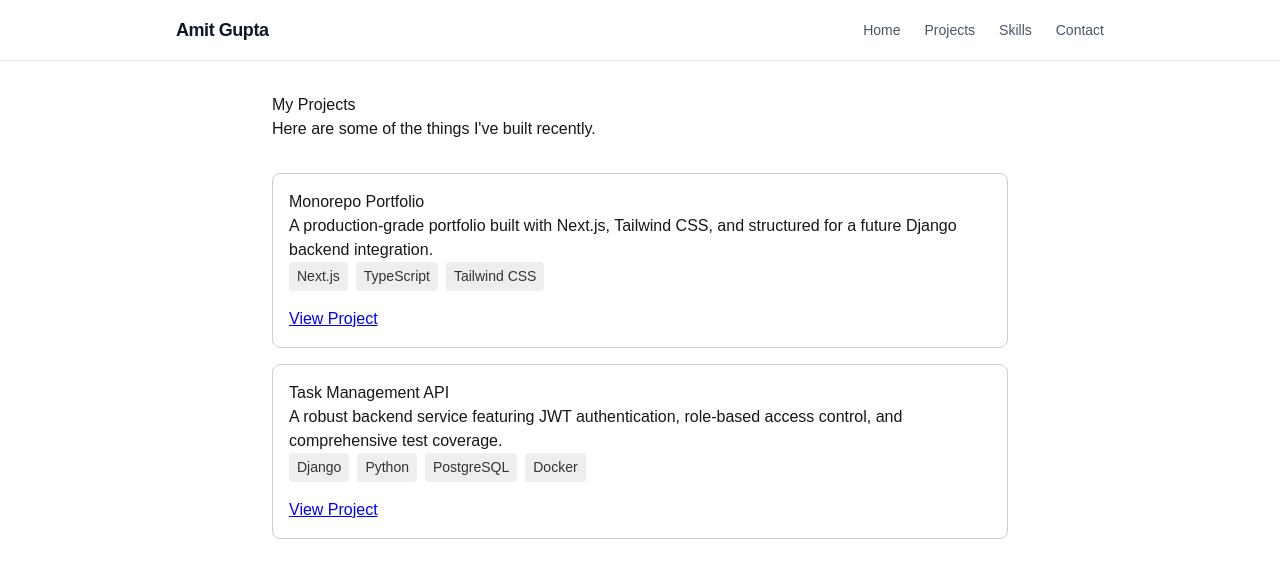
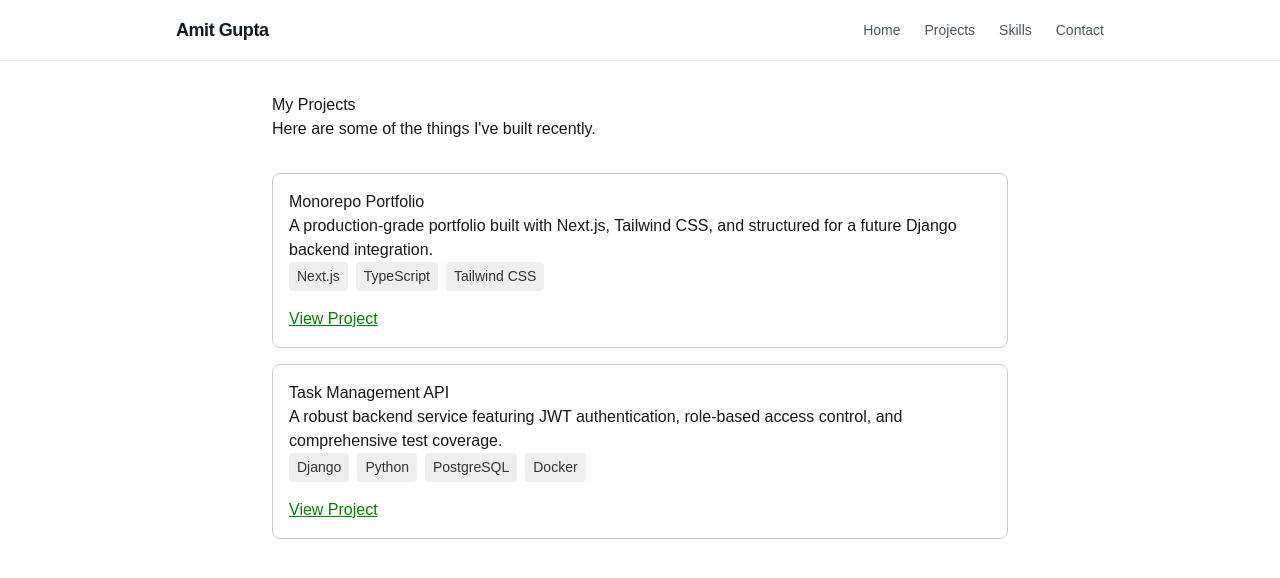
Before and after one commit to AmitGupta1994/amitgupta-portfolio, a Next.js app in the folder apps/frontend/: page /projects in a window 1280 px wide. Shown: the top 578 px of the page. Built offline with nearby package versions, Linux system fonts and the light colour scheme.

Commit message:
[m][projects]

```diff
--- a/apps/frontend/src/components/ProjectCard.tsx
+++ b/apps/frontend/src/components/ProjectCard.tsx
@@ -20,7 +20,7 @@ export default function ProjectCard({ title, description, techStack, githubUrl,
         ))}
       </div>
 
-      <a href={liveUrl} target="_blank" rel="noopener noreferrer" style={{ color: 'blue', textDecoration: 'underline' }}>
+      <a href={liveUrl} target="_blank" rel="noopener noreferrer" style={{ color: 'green', textDecoration: 'underline' }}>
         View Project
       </a>
     </div>
```
